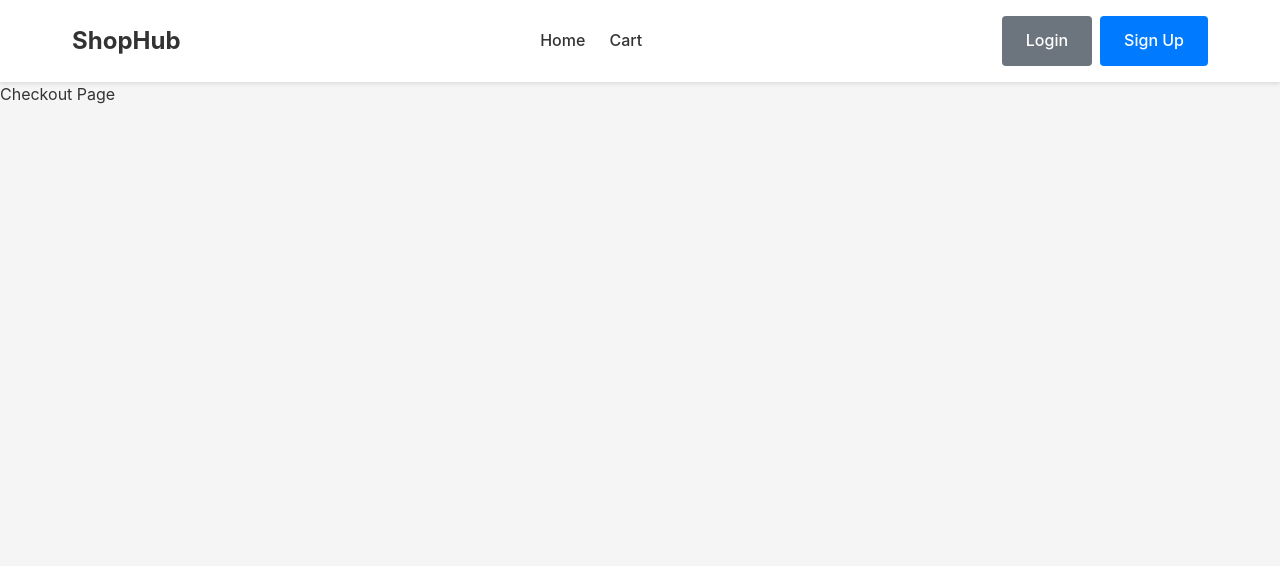
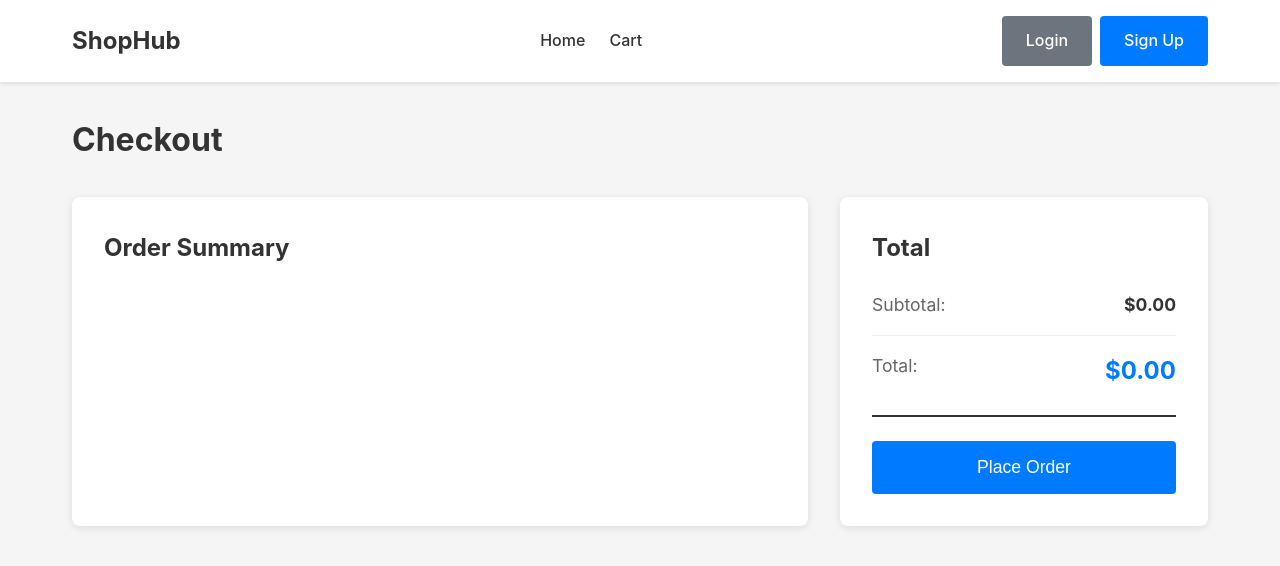
Before and after one commit to johnferrievivo/react-ecommerce, a React (Vite) app: page /checkout in a window 1280 px wide. Shown: the top 566 px of the page. Built offline with nearby package versions, Linux system fonts and the light colour scheme.

Commit message:
cart logic

```diff
--- a/eslint.config.js
+++ b/eslint.config.js
@@ -23,7 +23,7 @@
                 { allowConstantExport: true },
             ],
             'no-empty': 'warn',
-            'no-undef': 'warn',
+            'no-undef': 'error',
             'no-unused-vars': 'warn',
             'react/prop-types': 'off',
             'react/react-in-jsx-scope': 'off',
--- a/src/components/ProductCard.jsx
+++ b/src/components/ProductCard.jsx
@@ -1,6 +1,11 @@
 import { Link } from 'react-router-dom';
+import { useCart } from '../context/CartContext';
 
 export default function ProductCard({ product }) {
+    const { addToCart, cartItems } = useCart();
+    const productInCart = cartItems.find((item) => item.id === product.id);
+    const productQuantity = productInCart ? `(${productInCart.quantity})` : '';
+
     return (
         <div className="product-card">
             <img
@@ -18,7 +23,12 @@
                     >
                         View Details
                     </Link>
-                    <button className="btn btn-primary">Add to Cart</button>
+                    <button
+                        className="btn btn-primary"
+                        onClick={() => addToCart(product.id)}
+                    >
+                        Add to Cart {productQuantity}
+                    </button>
                 </div>
             </div>
         </div>
--- /dev/null
+++ b/src/context/CartContext.jsx
@@ -0,0 +1,84 @@
+import { createContext, useState, useContext } from 'react';
+import { getProductById } from '../data/products';
+
+const CartContext = createContext(null);
+
+export default function CartProvider({ children }) {
+    const [cartItems, setCartItems] = useState([]); // {id: 2, quantity: 5}
+
+    function addToCart(productId) {
+        const existing = cartItems.find((product) => productId === product.id);
+        if (existing) {
+            const currentQuantity = existing.quantity;
+            const updatedCartItems = cartItems.map((item) =>
+                item.id === productId
+                    ? { id: productId, quantity: currentQuantity + 1 }
+                    : item,
+            );
+            setCartItems(updatedCartItems);
+        } else {
+            setCartItems([...cartItems, { id: productId, quantity: 1 }]);
+        }
+    }
+
+    function getCartItems() {
+        return cartItems
+            .map((item) => ({
+                ...item,
+                product: getProductById(item.id),
+            }))
+            .filter((item) => item.product);
+    }
+
+    function removeFromCart(productId) {
+        setCartItems(cartItems.filter((item) => item.id !== productId));
+    }
+
+    function updateQuantity(productId, quantity) {
+        if (quantity <= 0) {
+            removeFromCart(productId);
+            return;
+        }
+
+        setCartItems(
+            cartItems.map((item) =>
+                item.id === productId ? { ...item, quantity } : item,
+            ),
+        );
+    }
+
+    function getCartTotal() {
+        const cartTotal = cartItems.reduce((total, item) => {
+            const product = getProductById(item.id);
+            return total + (product ? product.price * item.quantity : 0);
+        }, 0);
+
+        return cartTotal;
+    }
+
+    function clearCart() {
+        setCartItems([]);
+    }
+
+    return (
+        <CartContext.Provider
+            value={{
+                cartItems,
+                addToCart,
+                getCartItems,
+                updateQuantity,
+                removeFromCart,
+                getCartTotal,
+                clearCart,
+            }}
+        >
+            {children}
+        </CartContext.Provider>
+    );
+}
+
+export function useCart() {
+    const context = useContext(CartContext);
+
+    return context;
+}
--- a/src/pages/Checkout.jsx
+++ b/src/pages/Checkout.jsx
@@ -1,3 +1,119 @@
+import { useNavigate } from 'react-router-dom';
+import { useCart } from '../context/CartContext';
+
 export default function Checkout() {
-    return <div>Checkout Page</div>;
+    const {
+        getCartItems,
+        updateQuantity,
+        removeFromCart,
+        getCartTotal,
+        clearCart,
+    } = useCart();
+    const cartItems = getCartItems();
+    const cartTotal = getCartTotal();
+
+    const navigate = useNavigate();
+
+    function placeOrder() {
+        alert('Successful Order');
+        clearCart();
+        navigate('/');
+    }
+
+    return (
+        <div className="page">
+            <div className="container">
+                <h1 className="page-title">Checkout</h1>
+                <div className="checkout-container">
+                    <div className="checkout-items">
+                        <h2 className="checkout-section-title">
+                            Order Summary
+                        </h2>
+                        {cartItems.map((item) => (
+                            <div className="checkout-item" key={item.id}>
+                                <img
+                                    src={item.product.image}
+                                    alt={item.product.name}
+                                    className="checkout-item-image"
+                                />
+                                <div className="checkout-item-details">
+                                    <h3 className="checkout-item-name">
+                                        {item.product.name}
+                                    </h3>
+                                    <p className="checkout-item-price">
+                                        ${item.product.price} each
+                                    </p>
+                                </div>
+                                <div className="checkout-item-controls">
+                                    <div className="quantity-controls">
+                                        <button
+                                            className="quantity-btn"
+                                            onClick={() =>
+                                                updateQuantity(
+                                                    item.id,
+                                                    item.quantity - 1,
+                                                )
+                                            }
+                                        >
+                                            -
+                                        </button>
+                                        <span className="quantity-value">
+                                            {item.quantity}
+                                        </span>
+                                        <button
+                                            className="quantity-btn"
+                                            onClick={() =>
+                                                updateQuantity(
+                                                    item.id,
+                                                    item.quantity + 1,
+                                                )
+                                            }
+                                        >
+                                            +
+                                        </button>
+                                    </div>
+
+                                    <p className="checkout-item-total">
+                                        $
+                                        {(
+                                            item.product.price * item.quantity
+                                        ).toFixed(2)}
+                                    </p>
+
+                                    <button
+                                        className="btn btn-primary btn-small"
+                                        onClick={() => removeFromCart(item.id)}
+                                    >
+                                        Remove
+                                    </button>
+                                </div>
+                            </div>
+                        ))}
+                    </div>
+
+                    <div className="checkout-summary">
+                        <h2 className="checkout-section-title">Total</h2>
+                        <div className="checkout-total">
+                            <p className="checkout-total-label">Subtotal:</p>
+                            <p className="checkout-total-value">
+                                ${cartTotal.toFixed(2)}
+                            </p>
+                        </div>
+                        <div className="checkout-total">
+                            <p className="checkout-total-label">Total:</p>
+                            <p className="checkout-total-value checkout-total-final">
+                                ${cartTotal.toFixed(2)}
+                            </p>
+                        </div>
+                        <button
+                            className="btn btn-primary btn-large btn-block"
+                            onClick={placeOrder}
+                        >
+                            Place Order
+                        </button>
+                    </div>
+                </div>
+            </div>
+        </div>
+    );
 }
--- a/src/pages/ProductDetails.jsx
+++ b/src/pages/ProductDetails.jsx
@@ -1,11 +1,14 @@
 import { useState, useEffect } from 'react';
 import { useNavigate, useParams } from 'react-router-dom';
 import { getProductById } from '../data/products';
+import { useCart } from '../context/CartContext';
 
 export default function ProductDetails() {
     const { id } = useParams();
     const [product, setProduct] = useState(null);
     const navigate = useNavigate();
+
+    const { addToCart, cartItems } = useCart();
 
     useEffect(() => {
         const currentProduct = getProductById(id);
@@ -22,6 +25,9 @@
         return <h1>Loading...</h1>;
     }
 
+    const productInCart = cartItems.find((item) => item.id === product.id);
+    const productQuantity = productInCart ? `(${productInCart.quantity})` : '';
+
     return (
         <div className="page">
             <div className="container">
@@ -35,7 +41,12 @@
                         <p className="product-detail-description">
                             {product.description}
                         </p>
-                        <button className="btn btn-primary">Add to Cart</button>
+                        <button
+                            className="btn btn-primary"
+                            onClick={() => addToCart(product.id)}
+                        >
+                            Add to Cart {productQuantity}
+                        </button>
                     </div>
                 </div>
             </div>
```
Also changed, not shown: src/App.jsx (+9 -3 lines).
